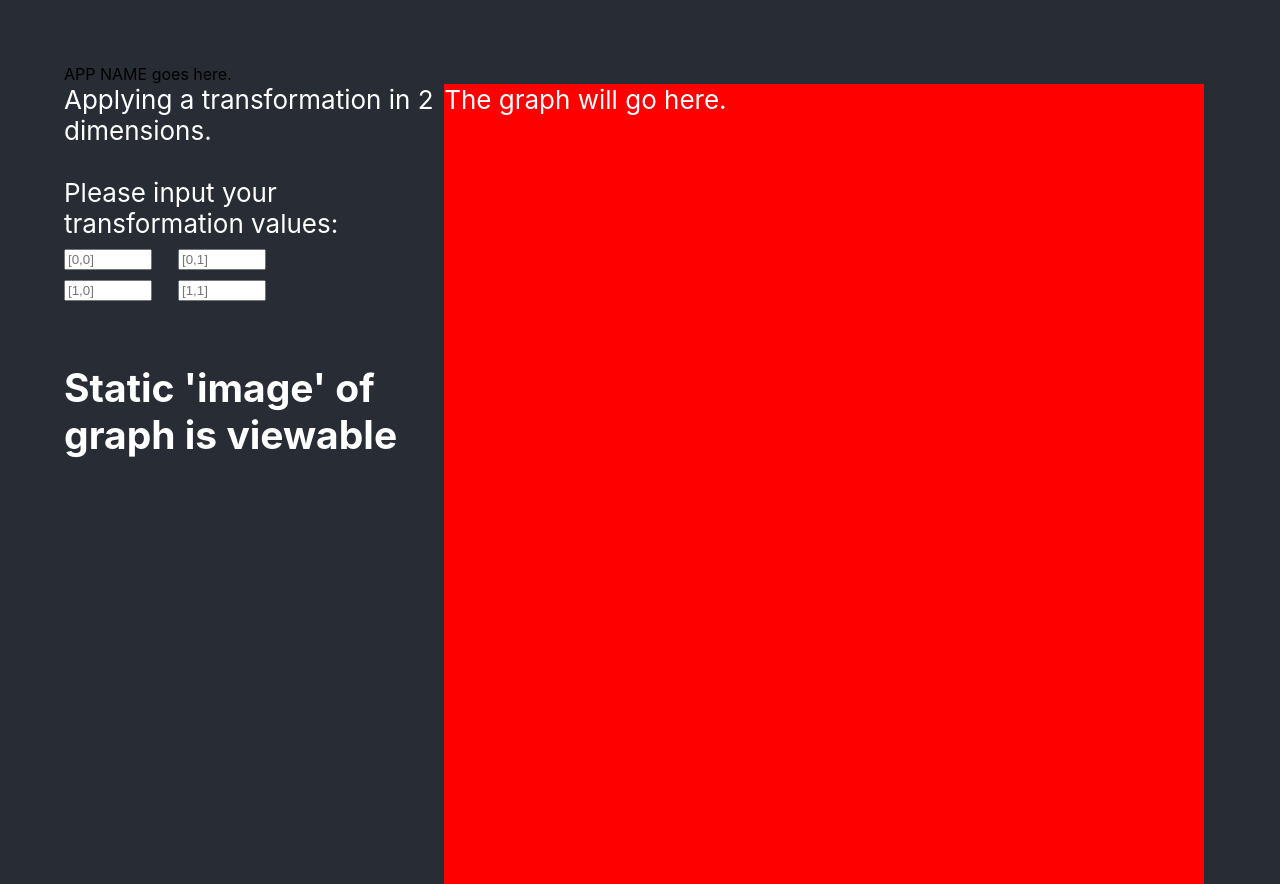
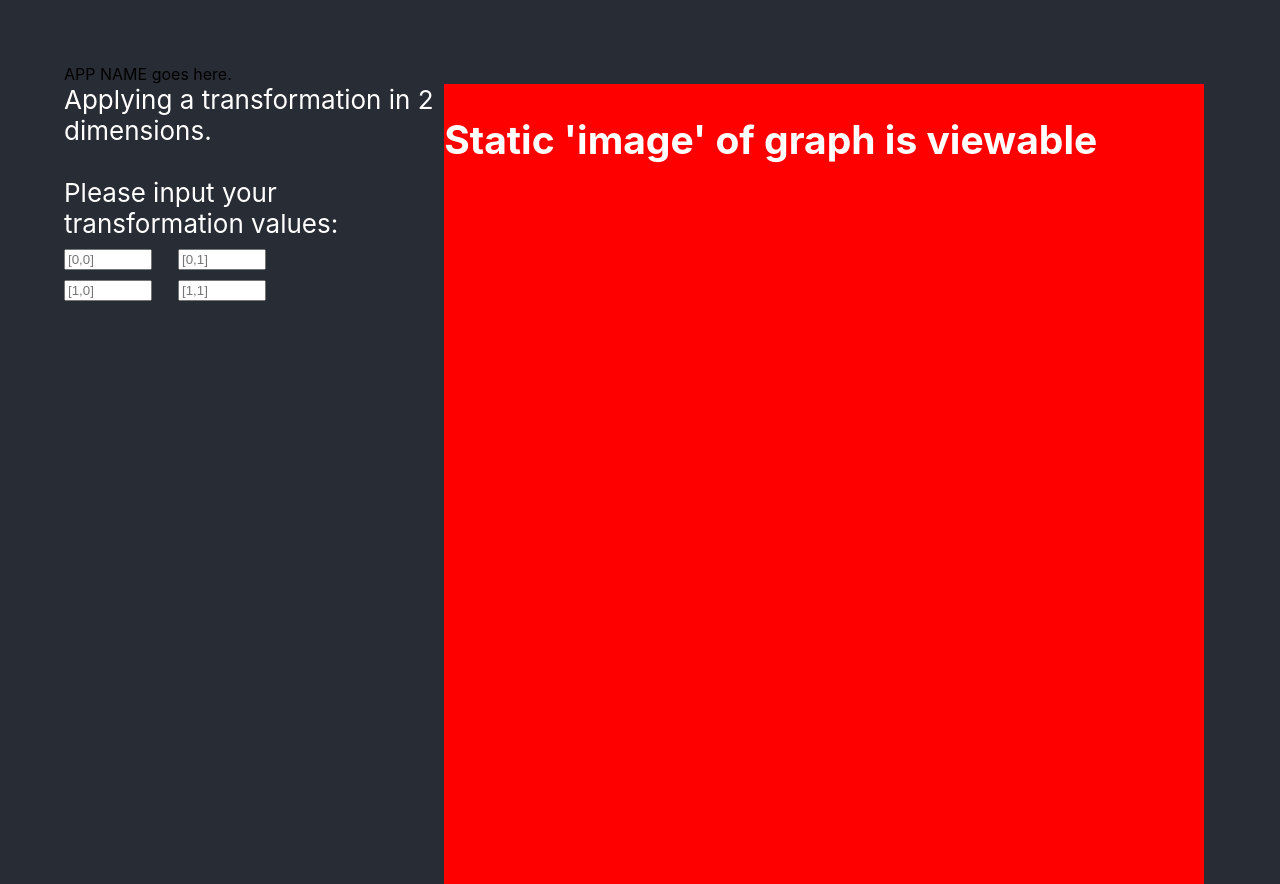
Before and after one commit to loganwong52/Brickhack_9_Linear_Visuals, a React (Create React App) app: page / in a window 1280 px wide. Built offline with nearby package versions, Linux system fonts and the light colour scheme.

Commit message:
moved startAnimation if statement to the mockSquare div

```diff
--- a/src/App.js
+++ b/src/App.js
@@ -76,12 +76,15 @@ function App() {
               Please input your transformation values:
               <InputBox setReadyToTransform={setReadyToTransform} r0c0={r0c0} setR0C0={setR0C0} r0c1={r0c1} setR0C1={setR0C1} r1c0={r1c0} setR1C0={setR1C0} r1c1={r1c1} setR1C1={setR1C1} />
 
-              <br />
+            </div>
+
+            <div className="mockSquare">
               {
                 startAnimation
                   ? <h2>Animation is now starting</h2>
                   : <h2>Static 'image' of graph is viewable</h2>
               }
+
               {/*
                 The grid would be a custom React component.
                 The grid custom component should take in the startAnimation boolean.
@@ -89,12 +92,6 @@ function App() {
                 If startAnimation is false then the grid custom React component will return aka render to the default positions
                 But if startAnimation is true, then the grid will do math to update the point values
               */}
-            </div>
-
-            <div className="mockSquare">
-              <p1>
-                The graph will go here.
-              </p1>
             </div>
           </div>
 
```
